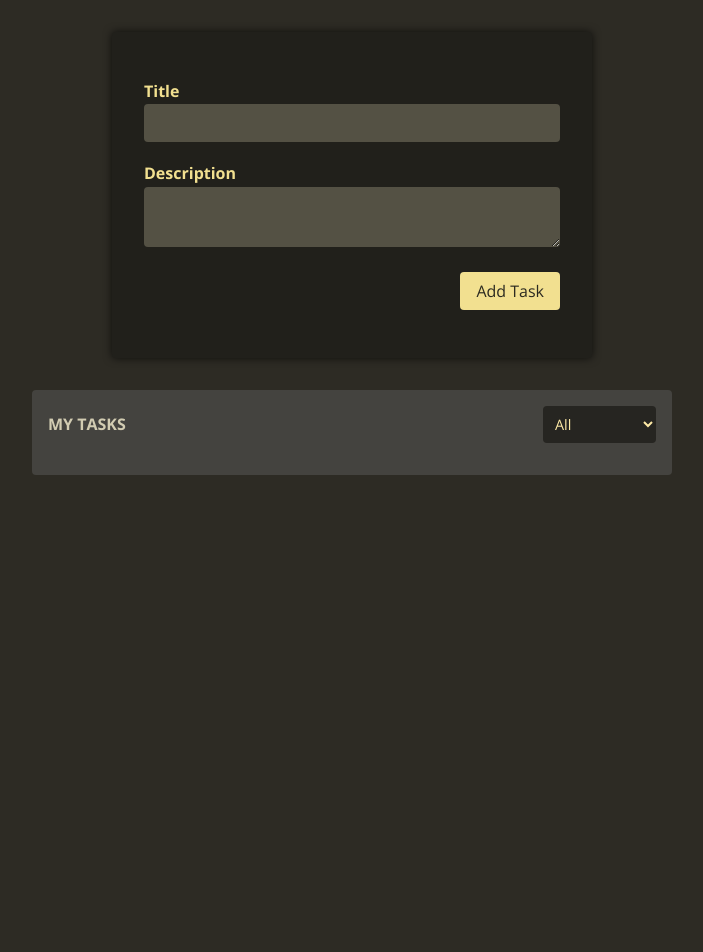
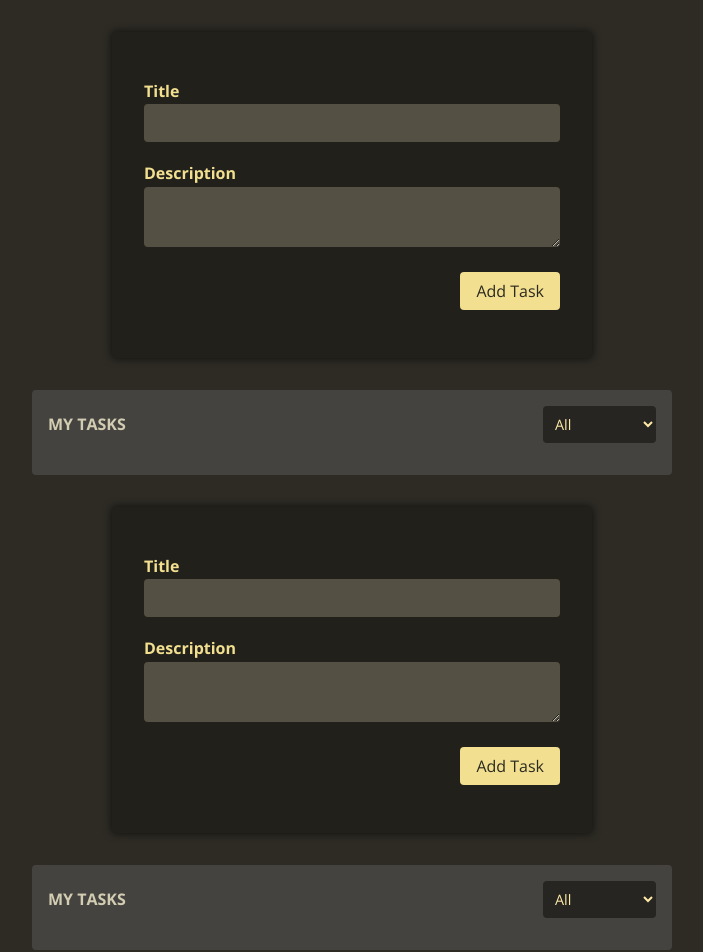
Before and after one commit to yashwadhwani08/angular-services, an Angular app: page / in a window 1280 px wide. Shown: the top 952 px of the page, without its empty margins (288-991 px from the left). Before the commit the page ends 800 px from the top, so only its background shows below. Built offline with nearby package versions, Linux system fonts and the light colour scheme.

Commit message:
when services are provided by element injector each component that provides the service has its own instance separate from other component, hence be careful when providing service via element injector

```diff
--- a/src/app/app.component.html
+++ b/src/app/app.component.html
@@ -1 +1,2 @@
 <app-tasks />
+<app-tasks />
```
